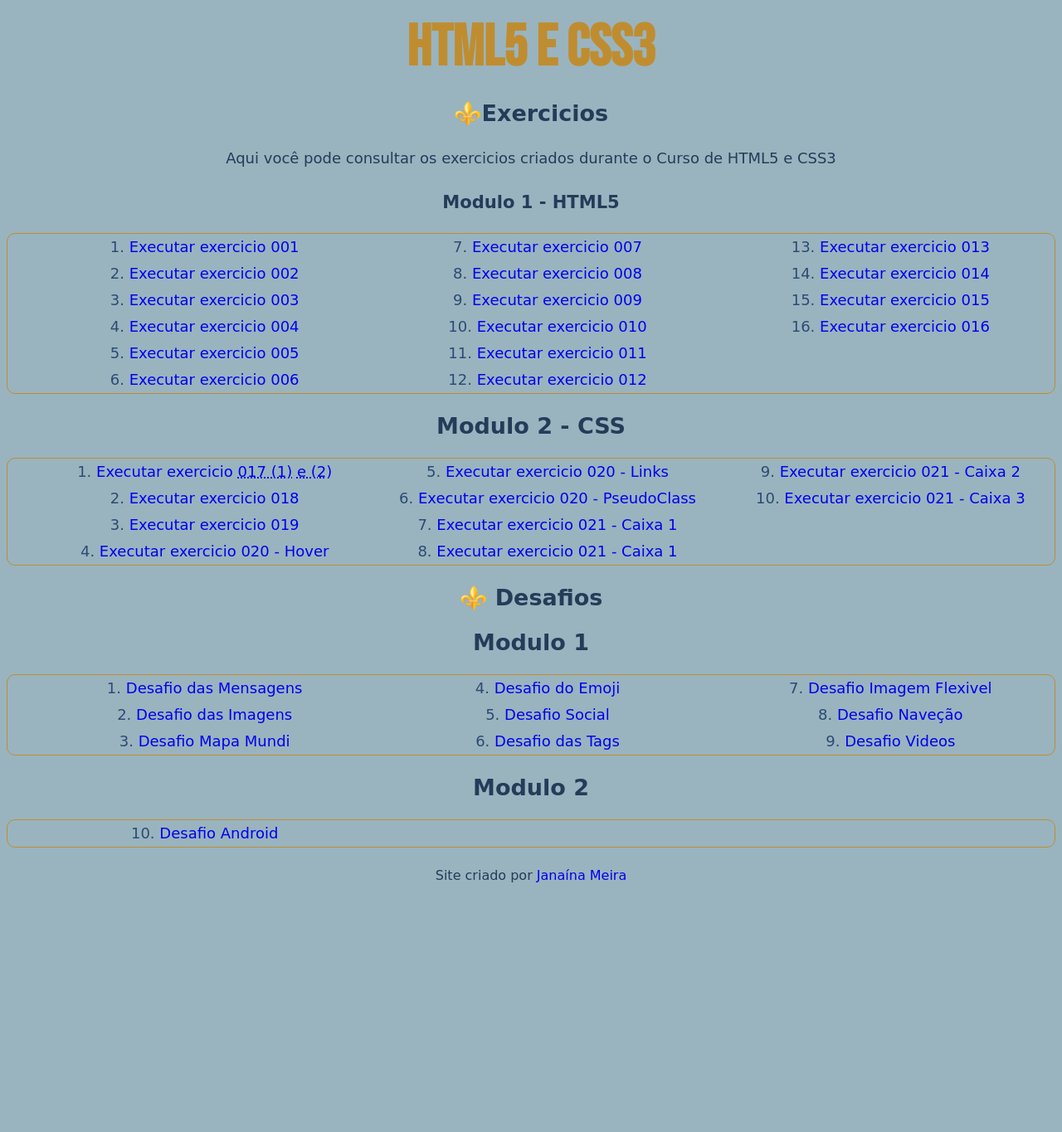
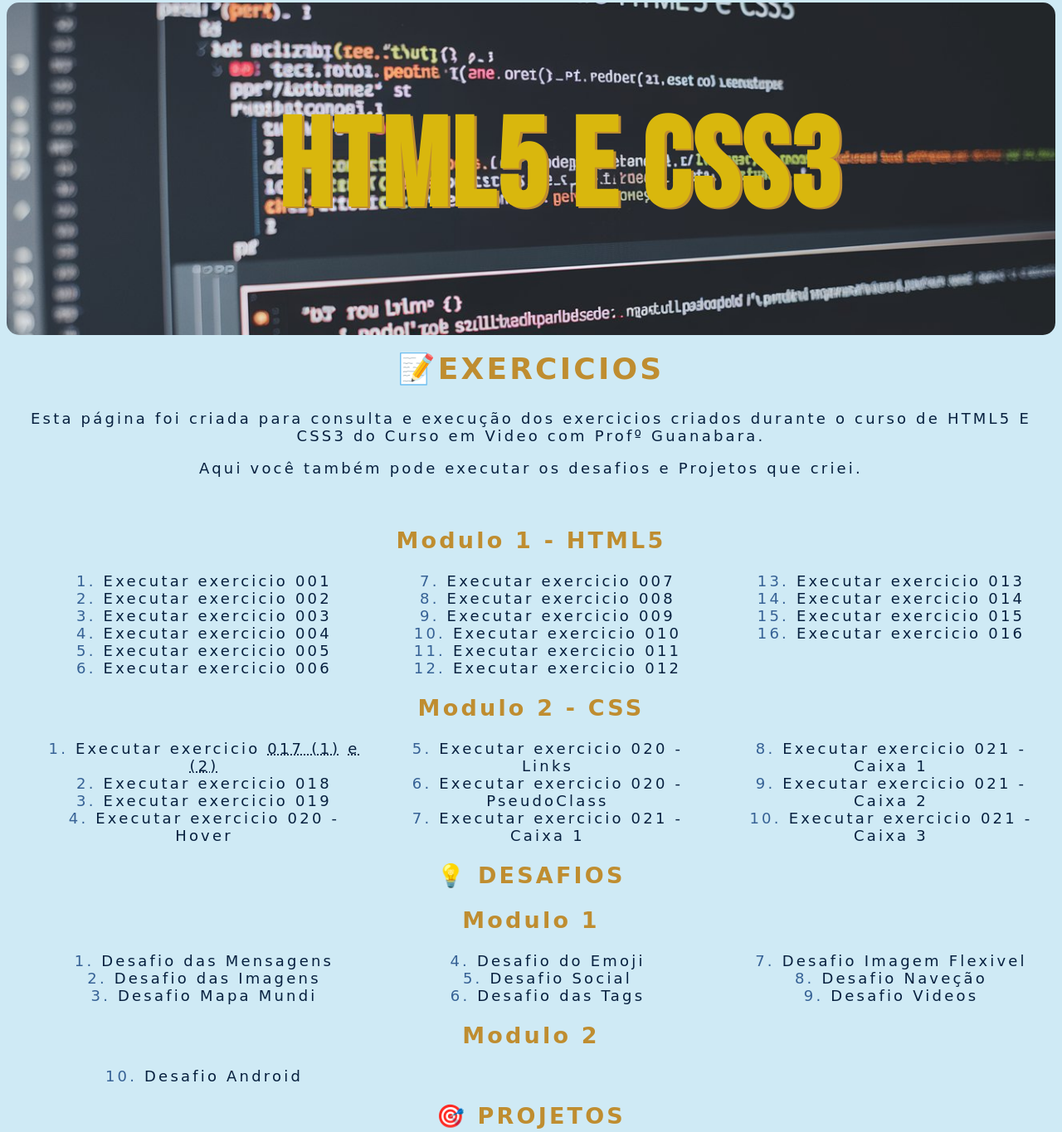
Before and after one commit to JanainaMmeira/html-css, a plain HTML site: page index.html in a window 1280 px wide. Shown: the part 5-1370 px from the top of the page at 83% size. Before the commit the page ends 1085 px from the top, so only its background shows below. Drawn offline with Linux system fonts and the light colour scheme; a web font is replaced by a local one.

Commit message:
Atualização readme

```diff
--- a/index.html
+++ b/index.html
@@ -1,5 +1,5 @@
 <!DOCTYPE html>
-<html lang="en">
+<html lang="pt-br">
 <head>
     <meta charset="UTF-8">
     <meta name="viewport" content="width=device-width, initial-scale=1.0">
@@ -9,111 +9,159 @@
 <link rel="preconnect" href="https://fonts.gstatic.com" crossorigin>
 <link href="https://fonts.googleapis.com/css2?family=Bebas+Neue&display=swap" rel="stylesheet">
 
-<link rel="preconnect" href="https://fonts.googleapis.com">
-<link rel="preconnect" href="https://fonts.gstatic.com" crossorigin>
-<link href="https://fonts.googleapis.com/css2?family=Patrick+Hand+SC&display=swap" rel="stylesheet">
-
     <title>Exercicios e Desafios</title>
 
     <style>
 
         :root {
-            --cor01: #99B4BF;
-            --cor02: #253C59;
-            --cor03: #2D4B73;
+            --cor01: #c5e6f3d0;
+            --cor02: #07203f;
+            --cor03: #093978c5;
             --cor04: #D9B70D;
             --cor05: #BF8D30;
             --font1: "Bebas Neue", sans-serif;
             --font2: "Patrick Hand SC", cursive;
-
-               }
+              }
 
         body {
             font-family: var(--font2);
-            line-height: 2em;
+            font-size: 3em;
             background-color: var(--cor01);
+            height: 100vh;
+            letter-spacing: .2rem;
+
+
+
         }
 
         header {
-            font-family:var(--font1);
+            padding: 10px;
+            background-image: url('imagens/fundo2.jpeg');
+            background-position: center center;
+            background-repeat: no-repeat;
+            background-size: cover;
+            border-radius: 15px;
+            color: var(--cor04);
             text-align: center;
+            text-indent: 2em;
             font-size: 35px;
-            text-shadow: #D9B70D 10px;
-            color: var(--cor05)
+        }
+
+        main {
+            text-align: center;
+            font-family: var(--font2);
+            color: var(--cor02);
+            font-size: 18px;
+
+        }
 
 
+        #tt1 {
+
+            font-weight: bold;
+            font-family:var(--font1);
+
+            text-shadow: 3px 2px #BF8D30;
+            color: var(--cor04);
+            font-size: 150px;
+
+        }
+
+        #t01 {
+            margin: 10px;
+            padding: 10px;
+            position: center top;
+        }
+
+        h1,h2 {
+            color: var(--cor05);
+        }
+
+        p {
+            color: var(--cor02);
+        }
+
+
+        #m01 {
+            list-style-position: inside;
+            position: center;
+            columns: 3;
+        }
+
+        #m2 {
+            columns: 3;
+            list-style-position: inside;
+            position: center;
+
+
+        }
+
+        #md02 {
+            columns: 3;
+            list-style-position: inside;
+            position: center;
+
+        }
+
+        #df01 {
+            columns: 3;
+
+            list-style-position: inside;
+            position: center;
+
+        }
+
+        #df02 {
+            columns: 3;
+            list-style-position: inside;
+            position: center;
+            border-radius: 10px;
+
+        }
+
+        #f1 {
+            font-style: var(--font2);
+            color: white;
+            text-align: center;
+            text-decoration: none;
+
+            background-color: #2D4B73;
         }
 
         a {
             text-decoration: none;
         }
+
+        a:link {
+            color: var(--cor02);
+        }
+
+
+
         li {
             color: var(--cor03);
+            text-decoration: none;
+        }
+        a:visited {
+            color: black;
         }
 
-        main {
-            text-align: center;
-            color: var(--cor02);
-            font-size: 18px;
+
+        img {
+            background-size: cover;
+            border-radius: 70%;
 
         }
 
-        #t01 {
-            position: center top;
+        footer > a {
+            color: white;
         }
 
-        #m01 {
-            list-style-position: inside;
-            position: center;
-            border: 1px solid var(--cor05);
-            border-radius: 10px;
-            columns: 3;
-        }
+        footer a:visited {
+            color: white;
+            text-align: center;
+            text-indent: 1.2em;
 
-        #m2 {
-            columns: 3;
-            border: 5px solid red;
-            list-style-position: inside;
-            position: center;
-            border: 1px solid var(--cor05);
-            border-radius: 10px;
-
-        }
-
-        #md02 {
-            columns: 3;
-            border: 5px solid red;
-            list-style-position: inside;
-            position: center;
-            border: 1px solid var(--cor05);
-            border-radius: 10px;
-        }
-
-        #df01 {
-            columns: 3;
-            border: 5px solid red;
-            list-style-position: inside;
-            position: center;
-            border: 1px solid var(--cor05);
-            border-radius: 10px;
-
-        }
-
-        #df02 {
-            columns: 3;
-            border: 5px solid red;
-            list-style-position: inside;
-            position: center;
-            border: 1px solid var(--cor05);
-            border-radius: 10px;
-
-        }
-
-        footer {
-            font-style: var(--font2);
-            color: var(--cor02);
-            text-align: center;
-            text-decoration: none;
         }
 
 
@@ -121,14 +169,18 @@
 </head>
 <body>
   <header>
-    <h1> HTML5 E CSS3</h1>
+    <h1 id="tt1"> HTML5 E CSS3</h1>
+
+
   </header>
     <main>
-    <h2 id="t01">⚜️Exercicios</h2>
-    Aqui você pode consultar os exercicios criados durante o Curso de HTML5 e CSS3
+    <h1 id="t01"> 📝EXERCICIOS</h1>
+    <p>Esta página foi criada para consulta e execução dos exercicios criados durante o curso de HTML5 E CSS3 do <a href="https://www.cursoemvideo.com/" target="_blank" rel="external">Curso em Video</a> com <a href="https://github.com/gustavoguanabara" target="_blank" rel="external">Profº Guanabara</a>.</p>
+
+    <p>Aqui você também pode executar os desafios e Projetos que criei.</p>
     <br>
 
-    <H3>Modulo 1 - HTML5</H3>
+    <h2>Modulo 1 - HTML5</h2>
 
 
     <nav>
@@ -239,7 +291,7 @@
 
     </0l>
     </nav>
-    <h1>⚜️ Desafios</h1>
+    <h1>💡 DESAFIOS</h1>
     <h2>Modulo 1</h2>
 
     <nav>
@@ -261,8 +313,16 @@
                 <li><a href="desafios/d010/">Desafio Android</a></li>
             </ol>
         </nav>
+
+        <h2> 🎯 PROJETOS</h2>
+        <li><a href="desafios/d010/index.html" target="_blank" rel="prev">História do Android - Irina Blok
+        </a></li>
+        <img src="imagens/android.png" alt="Logo do Android"></
+
     </main>
-    <footer>Site criado por<a href="https://github.com/JanainaMmeira" target="_blank"> Janaína Meira</a></footer>
+    <footer id="f1">Site criado por<a href="https://github.com/JanainaMmeira" target="_blank"> Janaína Meira®️ </a></footer>
+
+
 
 </body>
 </html>
```
Also changed, not shown: favicon.ico (deleted), imagens/android.png (added), imagens/fundo2.jpeg (added).
